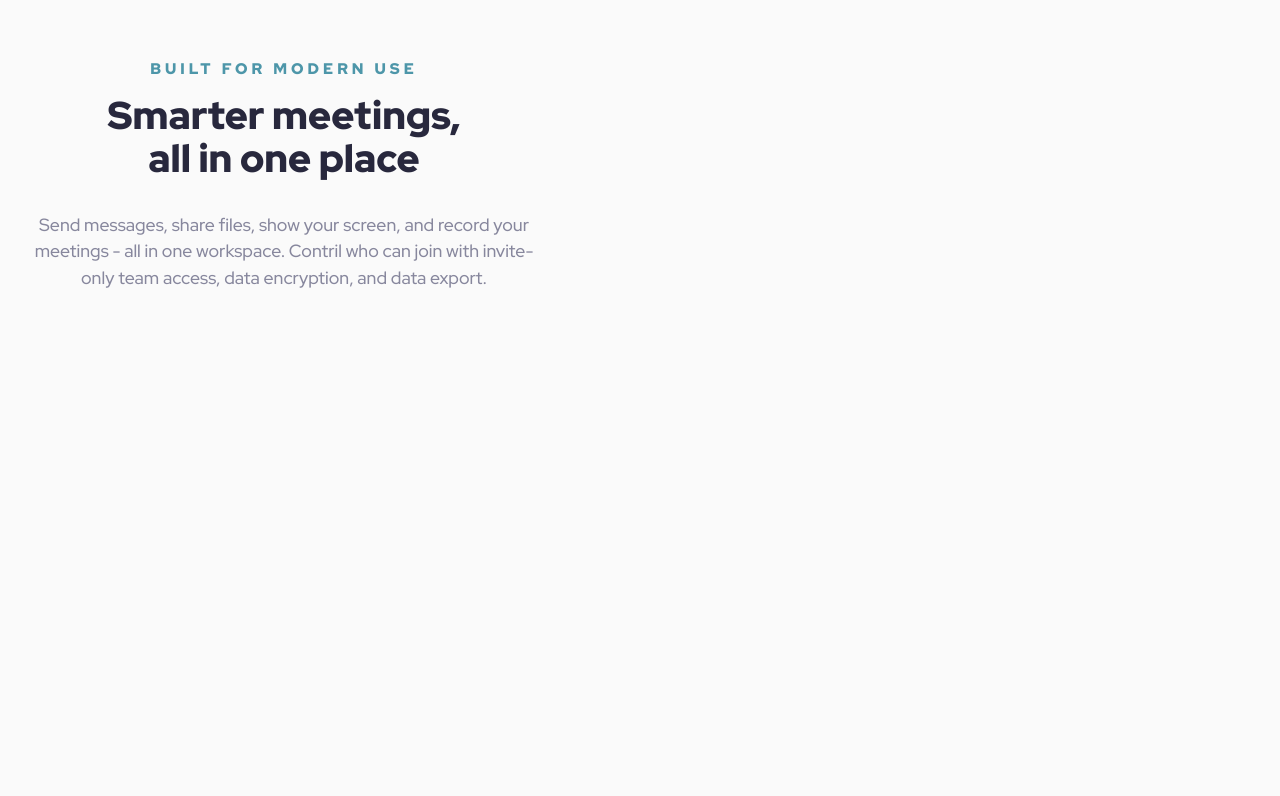
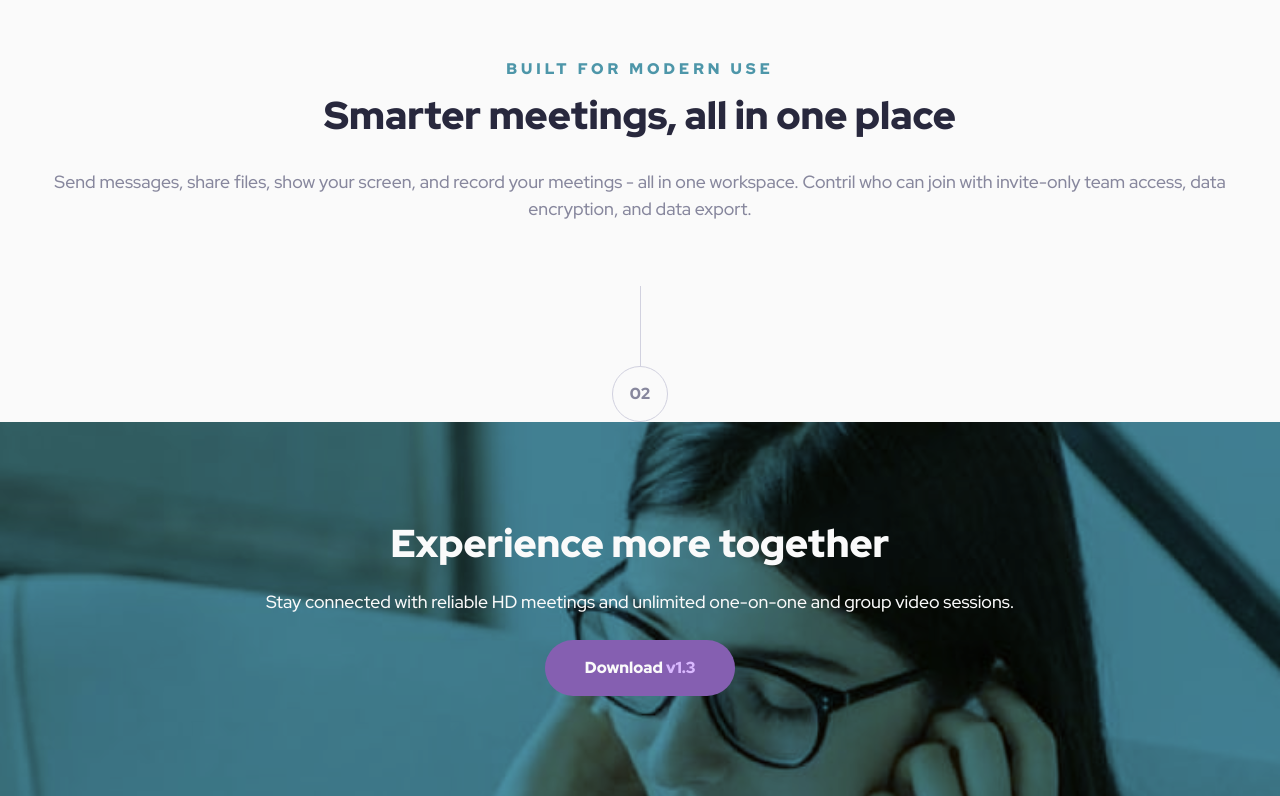
Before and after one commit to bmeinert8/meet-landing, a plain HTML site: page index.html in a window 1280 px wide. Shown: the part 1868-2664 px from the top of the page. Before the commit the page ends 2223 px from the top, so only its background shows below. Drawn offline with Linux system fonts and the light colour scheme.

Commit message:
Refactor layout structure by adding header and footer sections in index.html; enhance styles for main info and footer in styles.css

```diff
--- a/index.html
+++ b/index.html
@@ -11,16 +11,18 @@
   <link href="https://fonts.googleapis.com/css2?family=Red+Hat+Display:ital,wght@0,300..900;1,300..900&display=swap" rel="stylesheet">
 </head>
 <body>
-  <main>
 
     <!--nav bar section-->
+<header>
   <nav class="nav-container">
     <picture class="nav-logo">
       <source srcset="./assets/logo.svg" media="(min-width: 320px)">
       <img src="./assets/logo.svg" alt="Meet Logo">
     </picture>
   </nav>
+</header>
 
+<main>
     <!--hero section-->
     <section class="hero-container">
       <picture class="hero-image">
@@ -40,10 +42,13 @@
 
     <!--Main text-section-->
     <section class="main-info-container">
-      <picture>
-        <source srcset="./assets/number1.jpg" media="(min-width: 320px)">
-        <img src="./assets/number1.jpg" alt="number 1">
-      </picture>
+      <div class="number-box">
+        <div class="line">
+        </div>
+        <div class="circle">
+            <p class="number-text">01</p>
+        </div>
+      </div>
       <div class="picture-grid">
         <picture class="mobile-image">
           <source srcset="./assets/desktop/image-woman-in-videocall.jpg" media="(min-width: 320px)">
@@ -70,8 +75,25 @@
         <p class="text-preset-2">Send messages, share files, show your screen, and record your meetings - all in one workspace. Contril who can join with invite-only team access, data encryption, and data export.</p>
       </article>
     </section>
+  </main>
+    <!--Footer Section-->
+  <footer>
+    <div class="number-box footer-number">
+      <div class="line"></div>
+      <div class="circle">
+        <p class="number-text">02</p>
+      </div>
+    </div>
+    <div class="footer-container">
+      <h2 class="text-preset-4">Experience more together</h2>
+      <p class="text-preset-2">Stay connected with reliable HD meetings and unlimited one-on-one and group video sessions.</p>
+      <div class="btn-text btn-1"><a href="#">Download <span>v1.3</span></a>
+    </div>
 
 
-  </main>
+  </footer>
+
+
+
 </body>
 </html>
--- a/styles.css
+++ b/styles.css
@@ -66,7 +66,6 @@ h1, h2, h3, h4, h5, h6 {
 /* TYPOGRAPHY */
 
 .text-preset-1 {
-  color: var(--Slate-900);
   font-size: 2.5rem;
   font-size: clamp(2.5rem, 2.071428571428571rem + 2.142857142857143vw, 4rem);
   font-weight: 900;
@@ -74,7 +73,6 @@ h1, h2, h3, h4, h5, h6 {
 }
 
 .text-preset-2 {
-  color: var(--Slate-600);
   font-size: 1rem;
   font-size: clamp(1rem, 0.9642857142857143rem + 0.17857142857142858vw, 1.125rem);
   font-weight: 500;
@@ -88,8 +86,13 @@ h1, h2, h3, h4, h5, h6 {
   line-height: 150%;
 }
 
+.number-text {
+  color: var(--Slate-600);
+  font-size: 1rem;
+  font-weight: 900;
+}
+
 .text-preset-3 {
-  color: var(--Cyan-600);
   font-size: 0.75rem;
   font-size: clamp(0.75rem, 0.6785714285714286rem + 0.35714285714285715vw, 1rem);
   font-weight: 900;
@@ -99,11 +102,11 @@ h1, h2, h3, h4, h5, h6 {
 }
 
 .text-preset-4 {
-  color: var(--Slate-900);
   font-size: 2rem;
   font-size: clamp(2rem, 1.8571428571428572rem + 0.7142857142857143vw, 2.5rem);
   font-weight: 900;
   line-height: 110%;
+  opacity: 1;
 }
 
 /* LAYOUT */
@@ -147,8 +150,13 @@ h1, h2, h3, h4, h5, h6 {
   padding:0 2rem 1.5rem 2rem;
 }
 
+.hero-text h1 {
+  color: var(--Slate-900);
+}
+
 .hero-text p {
- align-self: center;
+  color: var(--Slate-600);
+  align-self: center;
 }
 
 .button-container{
@@ -185,6 +193,30 @@ h1, h2, h3, h4, h5, h6 {
 
 /* Main info section */
 
+.line {
+  width: 0.06rem;
+  height: 5rem;
+  background-color: var(--Slate-300);
+}
+
+.circle {
+  width: 3.5rem;
+  height: 3.5rem;
+  border: 1px solid var(--Slate-300);
+  border-radius: 50%;
+  display: flex;
+  justify-content: center;
+  align-items: center;
+}
+
+.number-box {
+  width: 3.5rem;
+  height: 8.5rem;
+  display: flex;
+  flex-direction: column;
+  align-items: center;
+}
+
 .main-info-container {
   display: flex;
   flex-direction: column;
@@ -212,7 +244,6 @@ h1, h2, h3, h4, h5, h6 {
   align-items: center;
   text-align: center;
   align-self: stretch;
-  max-width: 31.5rem;
 }
 
 .title-container {
@@ -220,3 +251,62 @@ h1, h2, h3, h4, h5, h6 {
   flex-direction: column;
   gap: 1rem;
 }
+
+.title-container h2 {
+  color: var(--Cyan-600);
+}
+
+.title-container h3 {
+  color: var(--Slate-900);
+}
+
+.main-section-text p {
+  color: var(--Slate-600);
+}
+
+
+
+/* Footer Section */
+
+footer{
+  display: flex;
+  flex-direction: column;
+  justify-content: center;
+  align-items: center;
+  align-self: stretch;
+}
+
+.footer-container {
+  position: relative;
+  height: 23.38rem;
+  align-self: stretch;
+  display: flex;
+  flex-direction: column;
+  align-items: center;
+  justify-content: center;
+  gap: 1.5rem;
+  text-align: center;
+  background-image: url("./assets/mobile/image-footer.jpg");
+  background-color: var(--Cyan-600);
+  background-blend-mode: multiply;
+  background-size: cover;
+  color: var(--White);
+}
+
+.footer-container .btn-1 {
+  background-color: var(--Purple-600);
+}
+
+.footer-container  {
+  color: var(--White);
+}
+
+
+.btn-1 a {
+  text-decoration: none;
+  color: var(--White);
+}
+
+.footer-container span {
+  color: var(--Purple-300);
+}
```
Also changed, not shown: assets/number1.jpg (deleted), assets/number2.jpg (deleted). Lines whose indentation alone changed are shown as unchanged.
